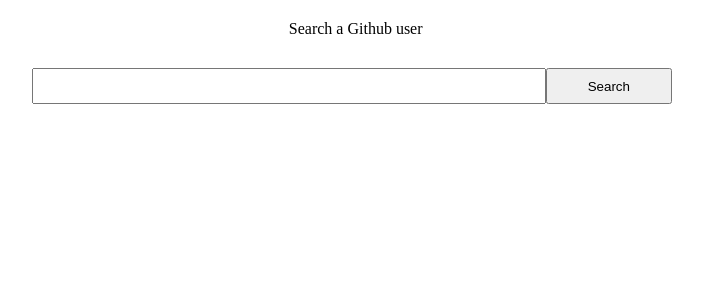
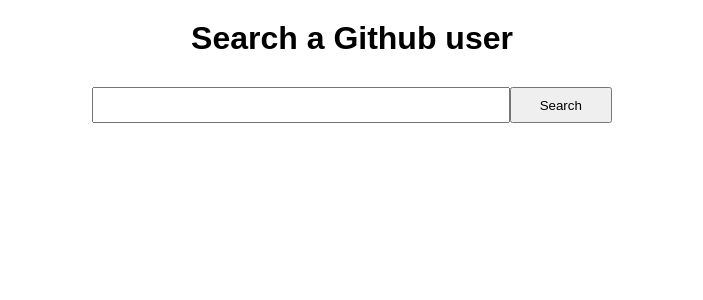
Before and after one commit to iamPedroVictor/GithubSearchAngular, an Angular app: page / in a window 1280 px wide. Shown: the top 300 px of the page, without its empty margins (288-991 px from the left). Built offline with nearby package versions, Linux system fonts and the light colour scheme; what primeng would draw is missing.

Commit message:
Fix module error Search-bar component style

```diff
--- a/src/app/app.module.ts
+++ b/src/app/app.module.ts
@@ -14,8 +14,8 @@
 @NgModule({
   declarations: [
     AppComponent,
-    SearchBarComponent,
-    RepositoryComponent
+    RepositoryComponent,
+    SearchBarComponent
   ],
   imports: [
     BrowserModule,
--- a/src/app/search-bar/search-bar.component.css
+++ b/src/app/search-bar/search-bar.component.css
@@ -1,5 +1,5 @@
 form, form div {
-    width: 100%;
+    width: 90%;
 }
 
 form *{
@@ -8,7 +8,10 @@
 
 form label{
     margin-top: 20px;
-    padding-left: 40%;
+    text-align: center;
+    font-size: 2em;
+    font-weight: bold;
+    font-family: sans-serif;
 }
 
 form div{
--- a/src/app/search-bar/search-bar.component.html
+++ b/src/app/search-bar/search-bar.component.html
@@ -1,5 +1,5 @@
-<form>
-  <label class="w50 center">Search a Github user</label>
+<form class="center">
+  <label class="">Search a Github user</label>
   <div class="w50 center">
     <input type="text" name="username"  [(ngModel)]="Username" />
     <button (click)="search()">Search</button>
```
Also changed, not shown: src/app/search-bar/search-bar.module.ts (deleted, +0 -14 lines).
